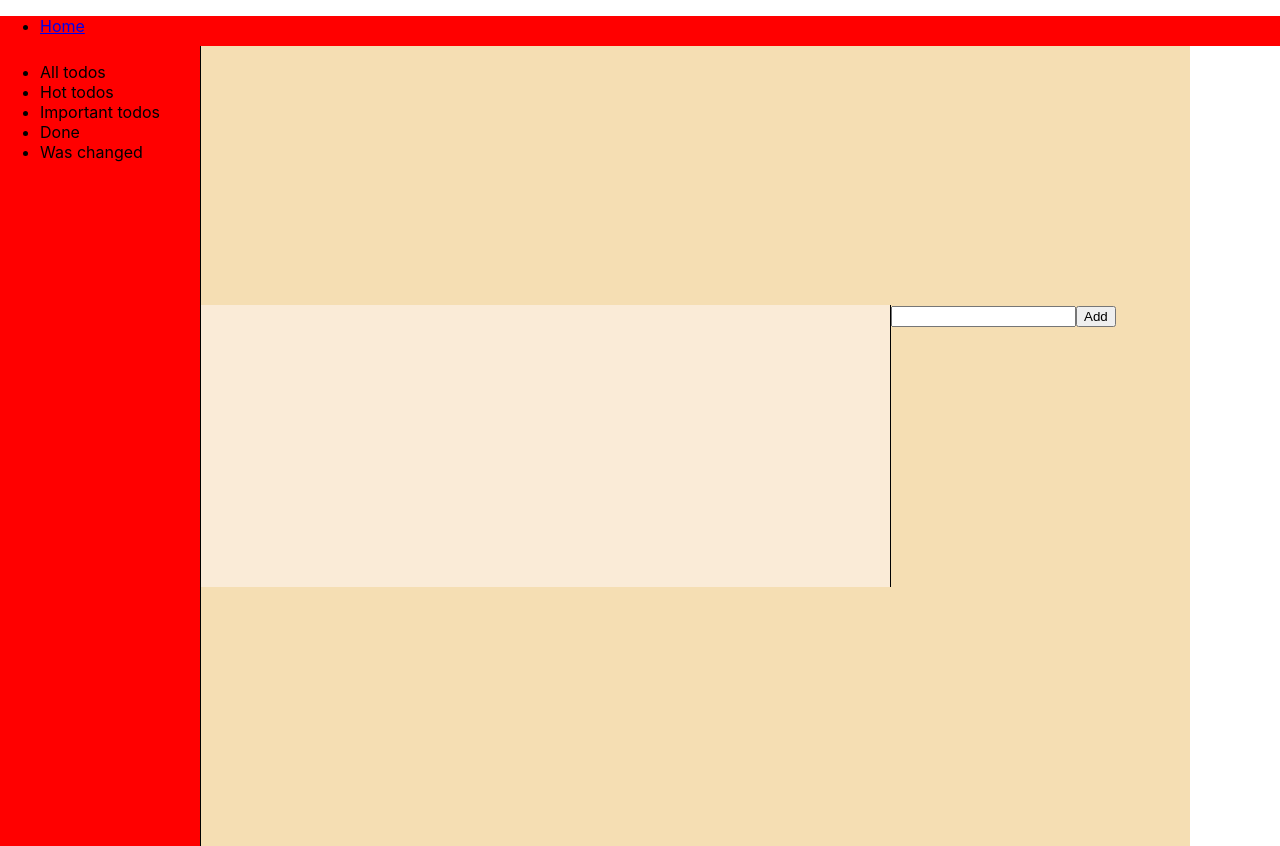
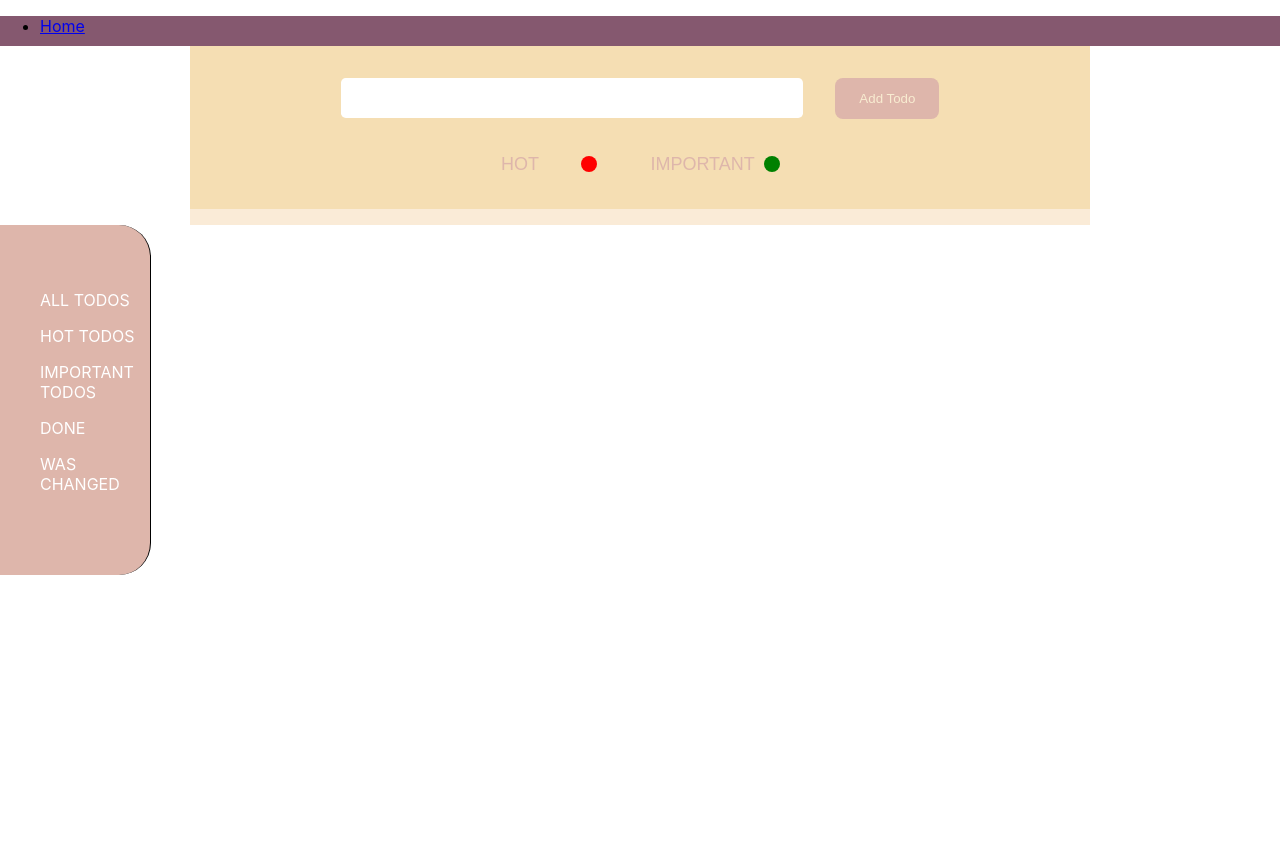
Before and after one commit to OmurbekArykbaev/todoModern-react-redux, a React (Create React App) app: page / in a window 1280 px wide. After the commit the page ends 800 px from the top, so only its background shows below. Built offline with nearby package versions, Linux system fonts and the light colour scheme.

Commit message:
Finish todopanel ui

```diff
--- a/src/components/Header/Header.module.scss
+++ b/src/components/Header/Header.module.scss
@@ -1,5 +1,5 @@
 .header {
   height: 30px;
-  background-color: red;
+  background-color: #85586f;
   grid-area: header;
 }
--- a/src/components/Layout/Layout.module.scss
+++ b/src/components/Layout/Layout.module.scss
@@ -1,14 +1,15 @@
 .main {
-  max-width: 1100px;
+  width: 900px;
   margin: 0 auto;
-  height: 100vh;
+  height: 100%;
   display: grid;
   grid-template-rows: auto;
 
   grid-template-columns: 100px 1fr 300px;
   grid-template-areas:
     "header header header header"
-    ". content toolbar toolbar"
+    "toolbar toolbar toolbar toolbar"
+    "content content content content"
     "footer footer footer footer";
   justify-content: center;
   background-color: wheat;
--- a/src/components/Sidebar/Sidebar.module.scss
+++ b/src/components/Sidebar/Sidebar.module.scss
@@ -1,8 +1,32 @@
 .aside {
-  background-color: red;
-  width: 200px;
+  background-color: #deb6ab;
+  border-radius: 0 2rem 2rem 0;
+  width: 150px;
+  height: 350px;
   position: absolute;
+  top: 50%;
   left: 0;
-  height: 100%;
   border-right: 1px solid #000;
+  transform: translateY(-50%);
+
+  .wrapper {
+    width: 100%;
+    height: 100%;
+    display: flex;
+    align-items: center;
+  }
+
+  .navbar {
+    display: flex;
+    flex-direction: column;
+    list-style: none;
+    margin: 0;
+
+    li {
+      color: #fff;
+      font-size: 16px;
+      text-transform: uppercase;
+      margin-bottom: 1rem;
+    }
+  }
 }
--- a/src/components/Sidebar/Sidebar.tsx
+++ b/src/components/Sidebar/Sidebar.tsx
@@ -4,13 +4,15 @@ import styles from "./Sidebar.module.scss"
 const Sidebar = () => {
   return (
     <aside className={styles.aside}>
-      <ul>
+      <div className={styles.wrapper}>
+        <ul className={styles.navbar}>
           <li>All todos</li>
           <li>Hot todos</li>
           <li>Important todos</li>
           <li>Done</li>
           <li>Was changed</li>
         </ul>
+      </div>
     </aside>
   )
 }
--- a/src/components/TodoPanel/TodoPanel.module.scss
+++ b/src/components/TodoPanel/TodoPanel.module.scss
@@ -1,4 +1,86 @@
 .toolbar {
   grid-area: toolbar;
-  border-left: 1px solid #000;
+  width: 100%;
+  padding: 2rem 0;
+  // background-color: red;
+
+  .wrapper {
+    .form {
+      display: flex;
+      align-items: center;
+      justify-content: center;
+      flex-direction: row;
+      width: 100%;
+      margin-bottom: 2rem;
+
+      .input {
+        width: 50%;
+        font-size: 18px;
+        padding: 0.6rem 0.4rem;
+        border: none;
+        border-radius: 0.3rem;
+        margin-right: 2rem;
+
+        &:focus {
+          outline: none;
+        }
+      }
+
+      .btn {
+        padding: 0.8rem 1.5rem;
+        background-color: #deb6ab;
+        color: #f8ecd1;
+        border: none;
+        border-radius: 0.5rem;
+        cursor: pointer;
+
+        &:hover {
+          opacity: 0.7;
+        }
+        &:active {
+          transform: scale(0.95);
+        }
+      }
+    }
+    .control {
+      width: 100%;
+      display: flex;
+      // flex-direction: row;
+      align-items: center;
+      justify-content: center;
+
+      & > button {
+        background-color: transparent;
+        border: none;
+        font-size: 18px;
+        line-height: 24px;
+        text-transform: uppercase;
+        width: 150px;
+        display: flex;
+        align-items: center;
+        justify-content: space-around;
+        color: #deb6ab;
+        margin-right: 1rem;
+        cursor: pointer;
+
+        &:hover {
+          opacity: 0.5;
+        }
+        &:active {
+          transform: scale(0.95);
+        }
+
+        & > span {
+          width: 1rem;
+          height: 1rem;
+          border-radius: 50%;
+          background-color: red;
+        }
+
+        &:last-child > span {
+          background-color: green;
+        }
+      }
+    }
+  }
 }
--- a/src/components/TodoPanel/TodoPanel.tsx
+++ b/src/components/TodoPanel/TodoPanel.tsx
@@ -21,12 +21,28 @@ const TodoPanel = () => {
   }
   return (
     <div className={styles.toolbar}>
-      <input
-        value={inputValue}
-        onChange={(e) => setInputValue(e.target.value)}
-        id="standard-basic"
-      />
-      <button onClick={addTodoHandler}>Add</button>
+      <div className={styles.wrapper}>
+        <div className={styles.form}>
+          <input
+            className={styles.input}
+            value={inputValue}
+            onChange={(e) => setInputValue(e.target.value)}
+            id="standard-basic"
+          />
+          <button className={styles.btn} onClick={addTodoHandler}>
+            Add Todo
+          </button>
+        </div>
+
+        <div className={styles.control}>
+          <button>
+            Hot <span></span>
+          </button>
+          <button>
+            Important <span></span>
+          </button>
+        </div>
+      </div>
     </div>
   )
 }
```
Also changed, not shown: todo.txt. Lines whose indentation alone changed are shown as unchanged.
